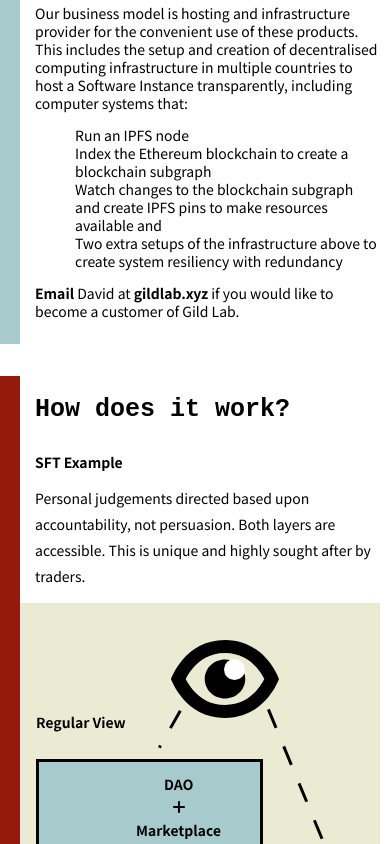
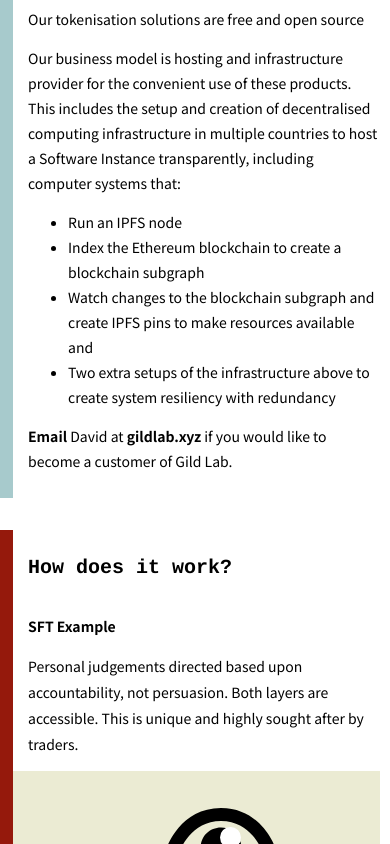
Before and after one commit to Gild-Lab/gildlab-website, a SvelteKit app: page / in a window 390 px wide. Shown: the part 520-1364 px from the top of the page. Built offline with nearby package versions, Linux system fonts and the light colour scheme; a web font is replaced by a local one.

Commit message:
Line-space, border, minor styles

```diff
--- a/src/routes/+page.svelte
+++ b/src/routes/+page.svelte
@@ -320,6 +320,7 @@
     }
 
     .title {
+        font-family: 'Courier', sans-serif;
         font-size: 30px;
     }
 
@@ -461,33 +462,32 @@
         .segment {
             margin-top: 2rem;
             padding: 25px 10px 10px 15px;
-            line-height: 18px;
-
+            line-height: 25px;
         }
 
         .what-we-do {
-            border-left: 20px solid #A7CACC;
+            border-left: 13px solid #A7CACC;
         }
 
         .how-does-it-work {
-            border-left: 20px solid #95190C;
+            border-left: 13px solid #95190C;
         }
 
         .contact {
-            border-left: 20px solid #9FA074;
+            border-left: 13px solid #9FA074;
         }
 
         .tokenisation {
-            border-left: 20px solid #8C8790;
+            border-left: 13px solid #8C8790;
         }
 
         .copyright {
-            border-left: 20px solid #D9D093;
+            border-left: 13px solid #D9D093;
             padding-bottom: 4rem;
         }
 
         .title {
-            font-size: 25px;
+            font-size: 20px;
         }
 
         .text {
@@ -498,10 +498,6 @@
             margin-top: 0;
         }
 
-
-        ul {
-            list-style: none;
-        }
 
         .chart {
             margin-left: 0;
```
